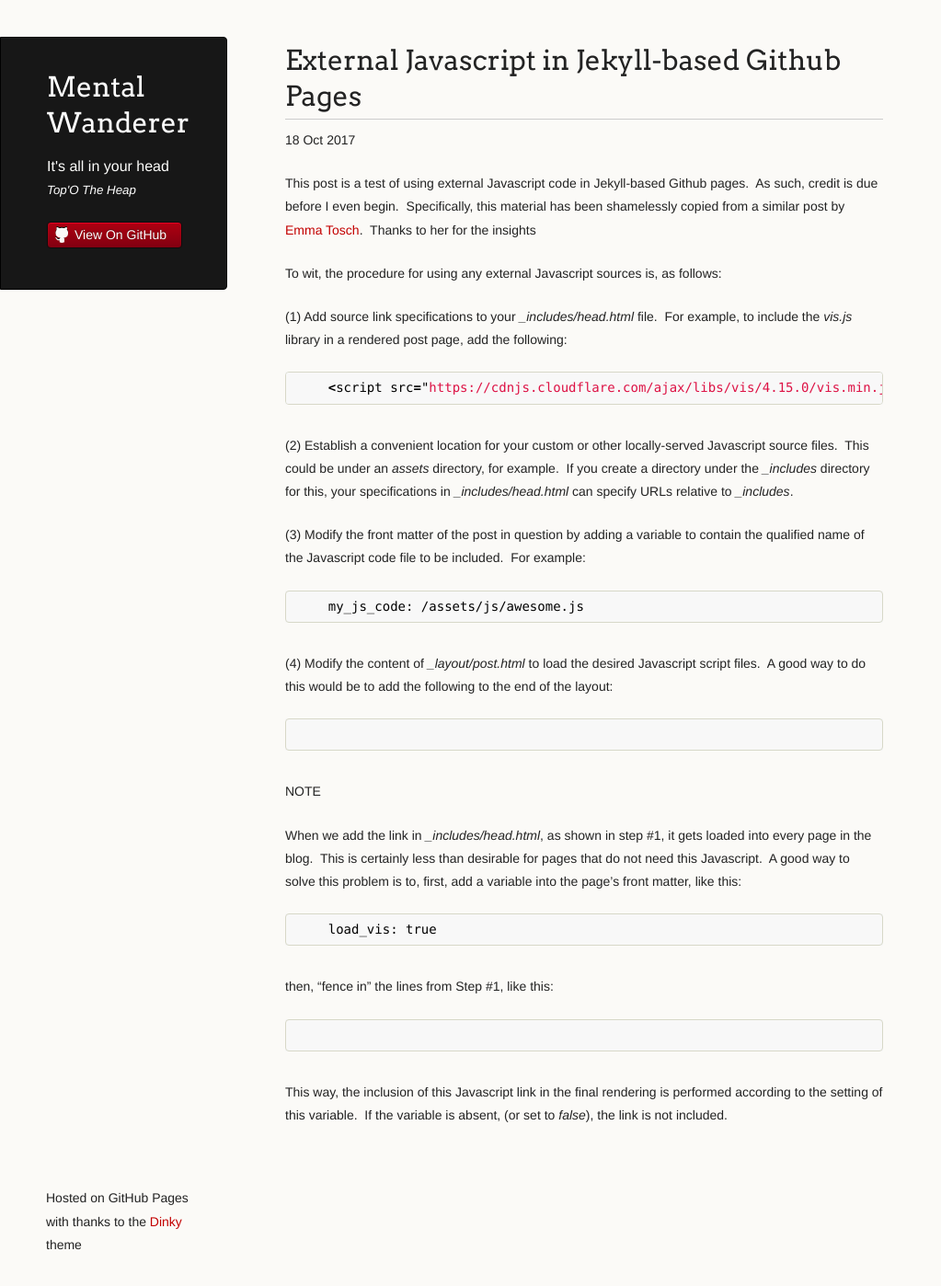
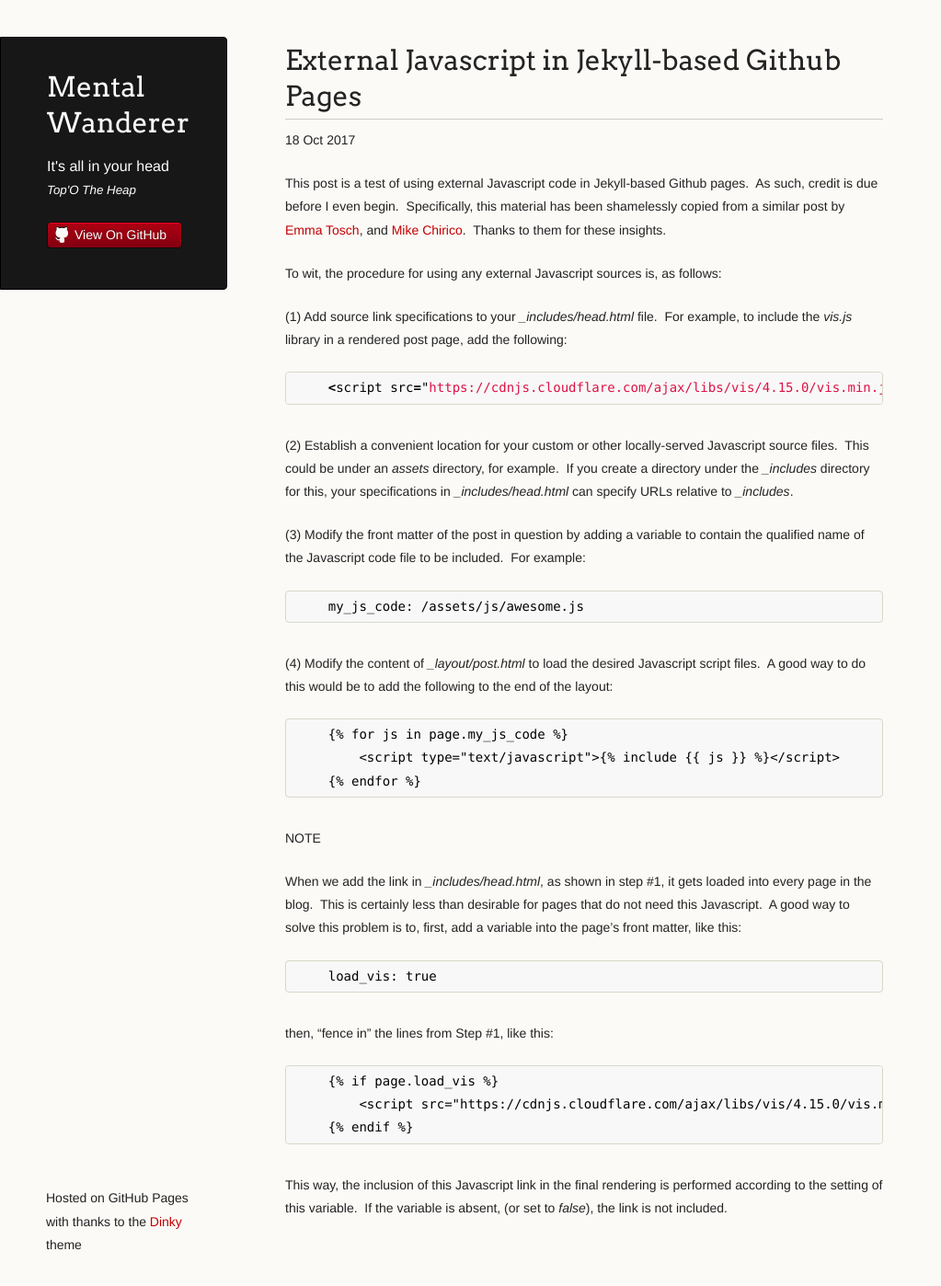
Before and after one commit to coryburt/coryburt.github.io, a Jekyll site: the page built from _posts/2017-10-18-External-Javascript-In-Jekyll-Github-Pages.md, in a window 1280 px wide and 1398 px high. Shown: the whole window at 92% size, without its empty margins (0-1023 px from the left). Built offline with Jekyll 4.4.1, drawn with Linux system fonts in a browser that asks for light colours.

Commit message:
Update for external Javascript

````diff
--- a/_posts/2017-10-18-External-Javascript-In-Jekyll-Github-Pages.md
+++ b/_posts/2017-10-18-External-Javascript-In-Jekyll-Github-Pages.md
@@ -1,13 +1,14 @@
 ---
 layout:             "post"
 title:              "External Javascript in Jekyll-based Github Pages"
-add_brython: true
-add_brython_stdlib: true
+add_brython:        "/assets/js/brython.js"
+add_brython_stdlib: "/assets/js/brython_stdlib.js"
 ---
 
 This post is a test of using external Javascript code in Jekyll-based Github pages.&nbsp;  As such, credit is due before I even begin.&nbsp;
-Specifically, this material has been shamelessly copied from a similar post by [Emma Tosch](http://blog.emmatosch.com/2016/03/09/using-custom-javascript-in-jekyll-blogs.html).&nbsp;
-Thanks to her for the insights
+Specifically, this material has been shamelessly copied from a similar post by [Emma Tosch](http://blog.emmatosch.com/2016/03/09/using-custom-javascript-in-jekyll-blogs.html),
+and [Mike Chirico](https://mchirico.github.io/javascript/2016/12/22/JavascriptNetwork.html).&nbsp;
+Thanks to them for these insights.
 
 To wit, the procedure for using any external Javascript sources is, as follows:
 
@@ -26,11 +27,11 @@ If you create a directory under the *_includes* directory for this, your specifi
 
 (4) Modify the content of *_layout/post.html* to load the desired Javascript script files.&nbsp; A good way to do this would be to add the following to the end of the layout:
 
-```
+    {% raw %}
         {% for js in page.my_js_code %}
             <script type="text/javascript">{% include {{ js }} %}</script>
         {% endfor %}
-```
+    {% endraw %}
 
 NOTE
 
@@ -42,10 +43,11 @@ A good way to solve this problem is to, first, add a variable into the page's fr
 
 then, "fence in" the lines from Step #1, like this:
 
-```
+    {% raw %}
         {% if page.load_vis %}
             <script src="https://cdnjs.cloudflare.com/ajax/libs/vis/4.15.0/vis.min.js" type="text/javascript"></script>
         {% endif %}
-```
+    {% endraw %}
+
 This way, the inclusion of this Javascript link in the final rendering is performed according to the setting of this variable.&nbsp;
 If the variable is absent, (or set to *false*), the link is not included.
````
